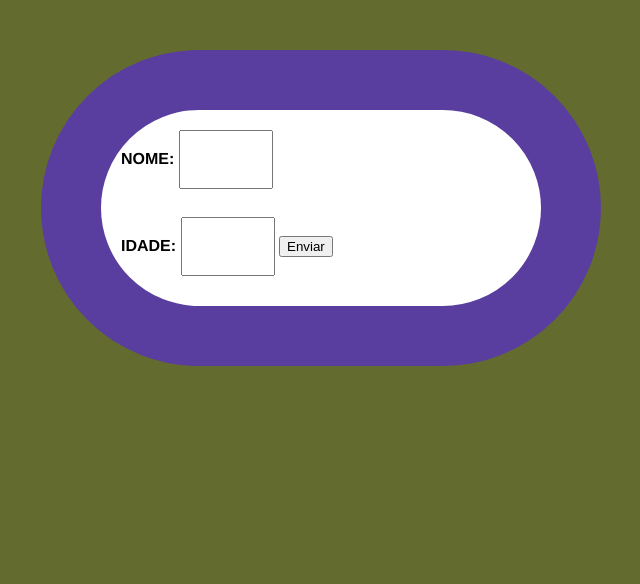
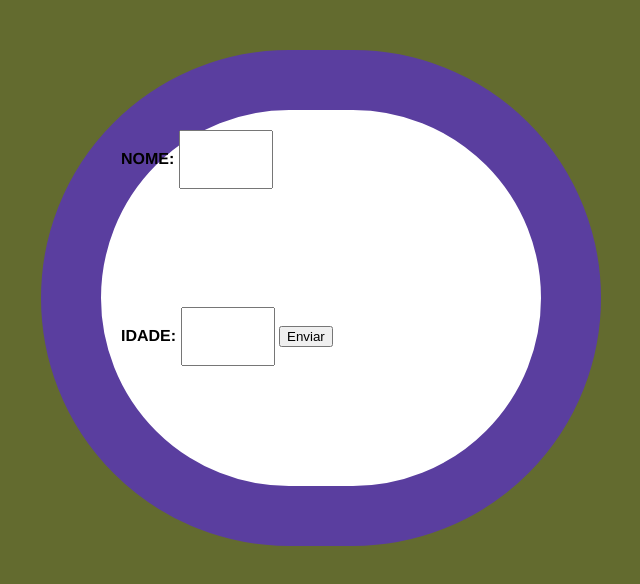
Before and after one commit to danielgavadias/Pasta, a plain HTML site: page index.html in a window 1280 px wide. Shown: the whole page, without its empty margins (319-959 px from the left). Drawn offline with Linux system fonts and the light colour scheme.

Commit message:
Update style.css

```diff
--- a/style.css
+++ b/style.css
@@ -25,5 +25,5 @@ input
 {
     width: 50px;
     padding: 20px;
-    margin-bottom: 10px;
+    margin-bottom: 100px;
 }
```
